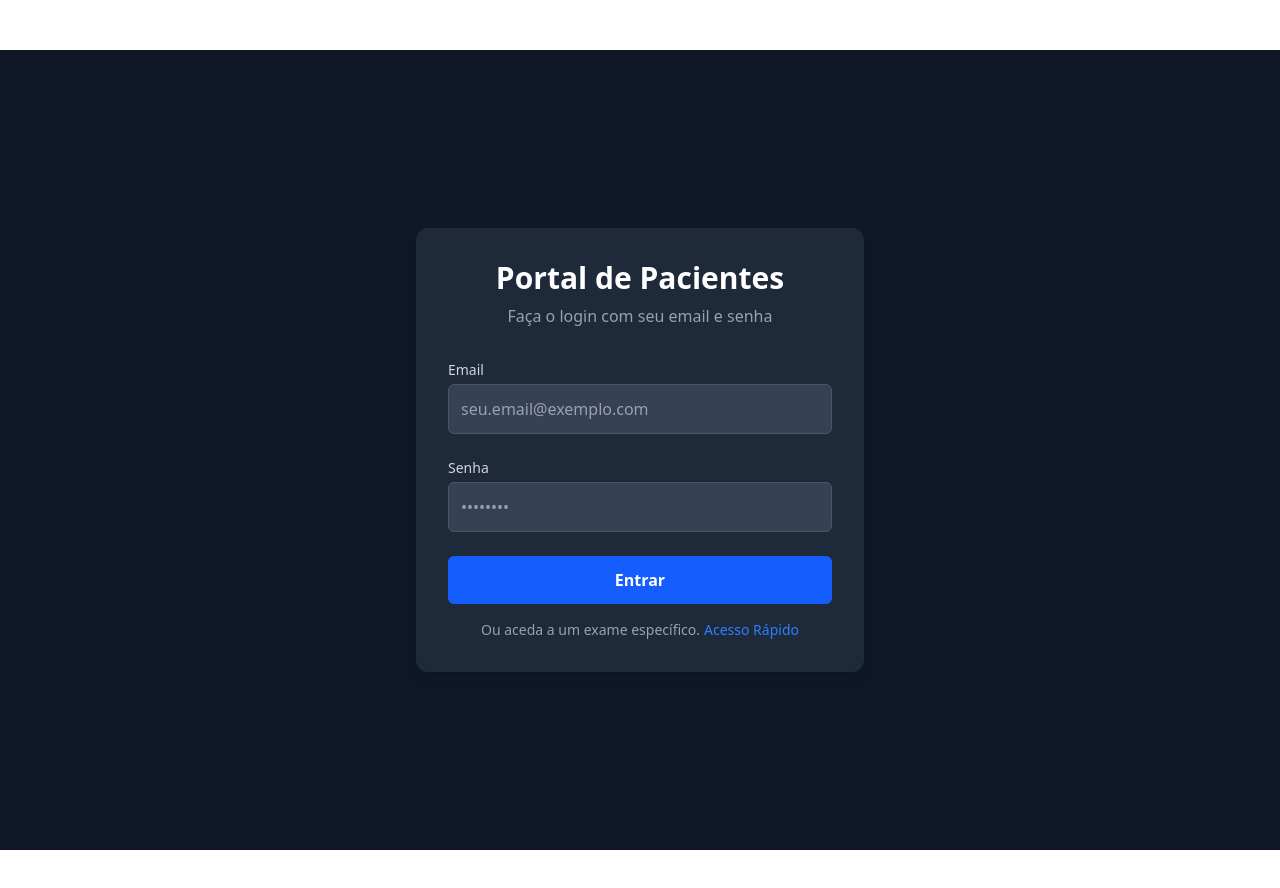
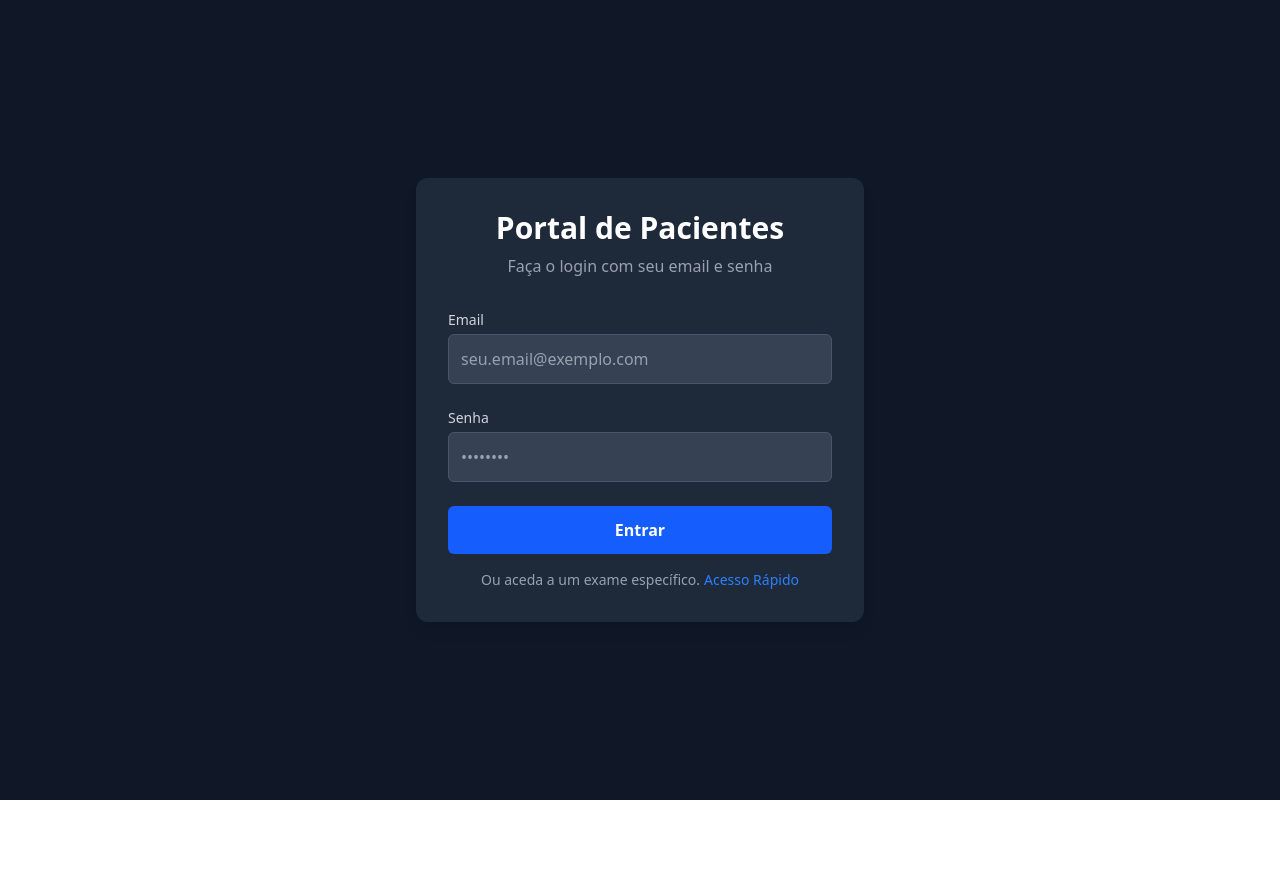
Before and after one commit to kelson-cosme/pacs, a React (Vite) app: page /login in a window 1280 px wide. Shown: the top 888 px of the page. After the commit the page ends 800 px from the top, so only its background shows below. Built offline with nearby package versions, Linux system fonts and the light colour scheme; no server answers.

Commit message:
refeat: troca de visualizador de imagem

```diff
--- /dev/null
+++ b/src/App.css
@@ -0,0 +1,6 @@
+#root {
+  max-width: 1280px;
+  margin: 0 auto;
+  padding: 2rem;
+  text-align: center;
+}
--- a/src/App.tsx
+++ b/src/App.tsx
@@ -3,16 +3,18 @@ import { useState, useEffect } from 'react'
 import { BrowserRouter, Routes, Route, Navigate } from 'react-router-dom'
 import type { Session } from '@supabase/supabase-js'
 import { supabase } from './lib/supabaseClient'
-import Login from './components/login' // Assumindo que o seu componente de login está aqui
-import Exams from './pages/Exames'   // A sua página de exames
-import AcessoRapido from './pages/AcessoRapido';
+import Login from './components/login'
+import AcessoRapido from './pages/AcessoRapido'
+import Exams from './pages/Exames'
 
 function App() {
   const [session, setSession] = useState<Session | null>(null)
+  const [loading, setLoading] = useState(true)
 
   useEffect(() => {
     supabase.auth.getSession().then(({ data: { session } }) => {
       setSession(session)
+      setLoading(false)
     })
 
     const {
@@ -24,14 +26,19 @@ function App() {
     return () => subscription.unsubscribe()
   }, [])
 
+  if (loading) {
+    // Retorna um ecrã de carregamento simples para evitar piscar de ecrã
+    return <div className="min-h-screen bg-gray-900"></div>
+  }
+
   return (
     <BrowserRouter>
-      <div className="container" style={{ padding: '50px 0 100px 0' }}>
+      {/* Este div já não tem classes que limitam o tamanho */}
+      <div>
         <Routes>
           <Route path="/login" element={!session ? <Login /> : <Navigate to="/" />} />
+          <Route path="/acesso-rapido" element={<AcessoRapido />} />
           <Route path="/" element={session ? <Exams /> : <Navigate to="/login" />} />
-            <Route path="/acesso-rapido" element={<AcessoRapido />} />
-
         </Routes>
       </div>
     </BrowserRouter>
--- a/src/pages/DicomViewer.tsx
+++ b/src/pages/DicomViewer.tsx
@@ -23,19 +23,14 @@ interface DicomViewerProps {
 export default function DicomViewer({ study, onClose }: DicomViewerProps) {
   const [viewerUrl, setViewerUrl] = useState('');
 
-  useEffect(() => {
-    // A sua URL pública do ngrok
-    const publicOrthancUrl = 'https://859fedbb7a35.ngrok-free.app';
+useEffect(() => {
+  const publicOrthancUrl = 'https://20ce0d1816ee.ngrok-free.app';
 
-    // **CORREÇÃO PRINCIPAL AQUI**
-    // Pegamos o StudyInstanceUID diretamente das tags do DICOM
-    const studyInstanceUID = study.MainDicomTags.StudyInstanceUID;
+  const studyInstanceUID = study.MainDicomTags.StudyInstanceUID;
 
-    // Montamos a URL que sabemos que funciona
-    setViewerUrl(`${publicOrthancUrl}/ohif/viewer?StudyInstanceUIDs=${studyInstanceUID}`);
+  setViewerUrl(`${publicOrthancUrl}/stone-webviewer/index.html?study=${studyInstanceUID}`);
 
-  }, [study]); // Atualizado para depender do objeto de estudo completo
-
+}, [study]);
   return (
     <div className="min-h-screen bg-gray-900 text-white flex flex-col">
       <header className="bg-gray-800 p-4 shadow-md flex justify-between items-center">
```
